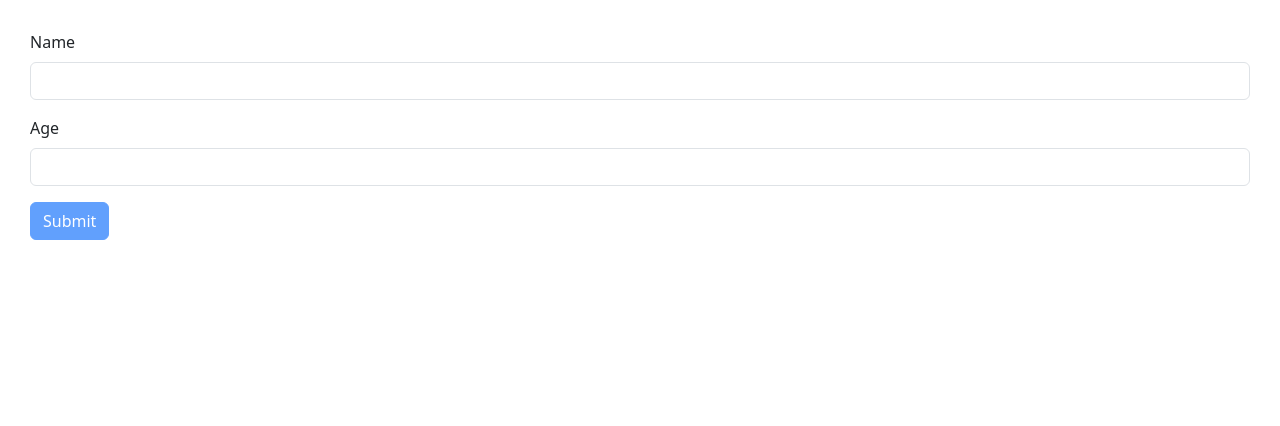
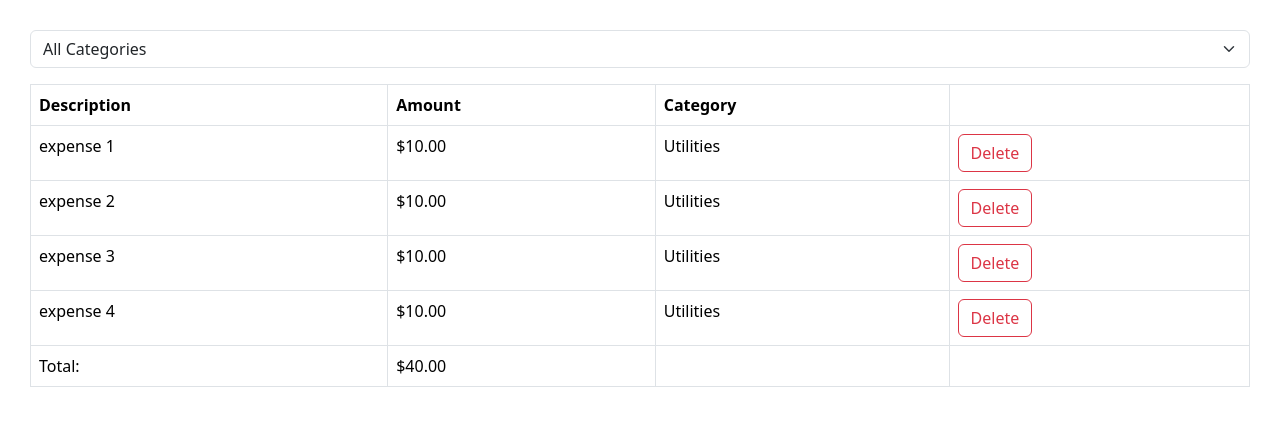
Before and after one commit to orestkon/react-app, a React app: page / in a window 1280 px wide. Shown: the top 426 px of the page. Built offline with nearby package versions, Linux system fonts and the light colour scheme; the HTML template or start-up script is replaced by a standard one.

Commit message:
Expense List + Expense Filter

```diff
--- a/src/App.tsx
+++ b/src/App.tsx
@@ -1,10 +1,36 @@
-import Form from "./components/Form";
+import { useState } from "react";
+import ExpenseList from "./expense-tracker/components/ExpenseList";
+import ExpenseFilter from "./expense-tracker/ExpenseFilter";
 
 function App() {
+  const [selectedCategory, setSelectedCategory] = useState("");
+
+  const [expenses, setExpenses] = useState([
+    { id: 1, description: "expense 1", amount: 10, category: "Utilities" },
+    { id: 2, description: "expense 2", amount: 10, category: "Utilities" },
+    { id: 3, description: "expense 3", amount: 10, category: "Utilities" },
+    { id: 4, description: "expense 4", amount: 10, category: "Utilities" },
+  ]);
+
+  const onDelete = (id: number) => {
+    setExpenses(
+      expenses.filter((expense) => (expense.id === id ? null : expense))
+    );
+  };
+
+  const visibleExpenses = selectedCategory
+    ? expenses.filter((expense) => expense.category === selectedCategory)
+    : expenses;
+
   return (
     <>
       <div>
-        <Form></Form>
+        <div className="mb-3">
+          <ExpenseFilter
+            onSelectCategory={(category) => setSelectedCategory(category)}
+          />
+        </div>
+        <ExpenseList expenses={visibleExpenses} onDelete={onDelete} />
       </div>
     </>
   );
--- /dev/null
+++ b/src/expense-tracker/ExpenseFilter.tsx
@@ -0,0 +1,19 @@
+interface Props {
+  onSelectCategory: (category: string) => void;
+}
+
+const ExpenseFilter = ({ onSelectCategory }: Props) => {
+  return (
+    <select
+      className="form-select"
+      onChange={(event) => onSelectCategory(event?.target.value)}
+    >
+      <option value="">All Categories</option>
+      <option value="Groceries">Groceries</option>
+      <option value="Utilities">Utilities</option>
+      <option value="Entertainment">Entertainment</option>
+    </select>
+  );
+};
+
+export default ExpenseFilter;
--- /dev/null
+++ b/src/expense-tracker/components/ExpenseList.tsx
@@ -0,0 +1,59 @@
+interface Expense {
+  id: number;
+  description: string;
+  amount: number;
+  category: string;
+}
+
+interface Props {
+  expenses: Expense[];
+  onDelete: (id: number) => void;
+}
+
+const ExpenseList = ({ expenses, onDelete }: Props) => {
+  if (expenses.length === 0) return null;
+  return (
+    <table className="table table-bordered">
+      <thead>
+        <tr>
+          <th>Description</th>
+          <th>Amount</th>
+          <th>Category</th>
+          <th></th>
+        </tr>
+      </thead>
+      <tbody>
+        {expenses.map((expense) => (
+          <tr key={expense.id}>
+            <td>{expense.description}</td>
+            <td>${expense.amount.toFixed(2)}</td>
+            <td>{expense.category}</td>
+            <td>
+              <button
+                className="btn btn-outline-danger"
+                onClick={() => onDelete(expense.id)}
+              >
+                Delete
+              </button>
+            </td>
+          </tr>
+        ))}
+      </tbody>
+      <tfoot>
+        <tr>
+          <td>Total:</td>
+          <td>
+            $
+            {expenses
+              .reduce((acc, expense) => acc + expense.amount, 0)
+              .toFixed(2)}
+          </td>
+          <td></td>
+          <td></td>
+        </tr>
+      </tfoot>
+    </table>
+  );
+};
+
+export default ExpenseList;
```
